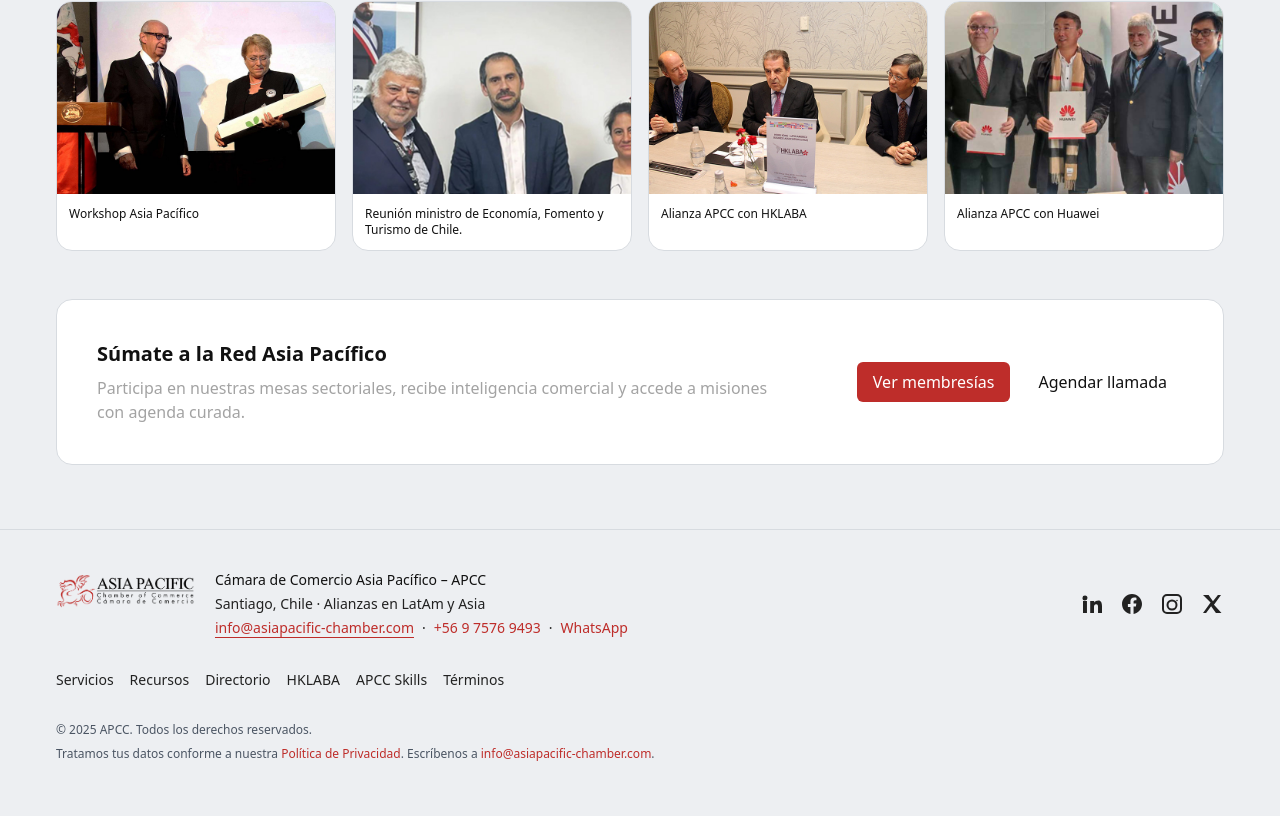
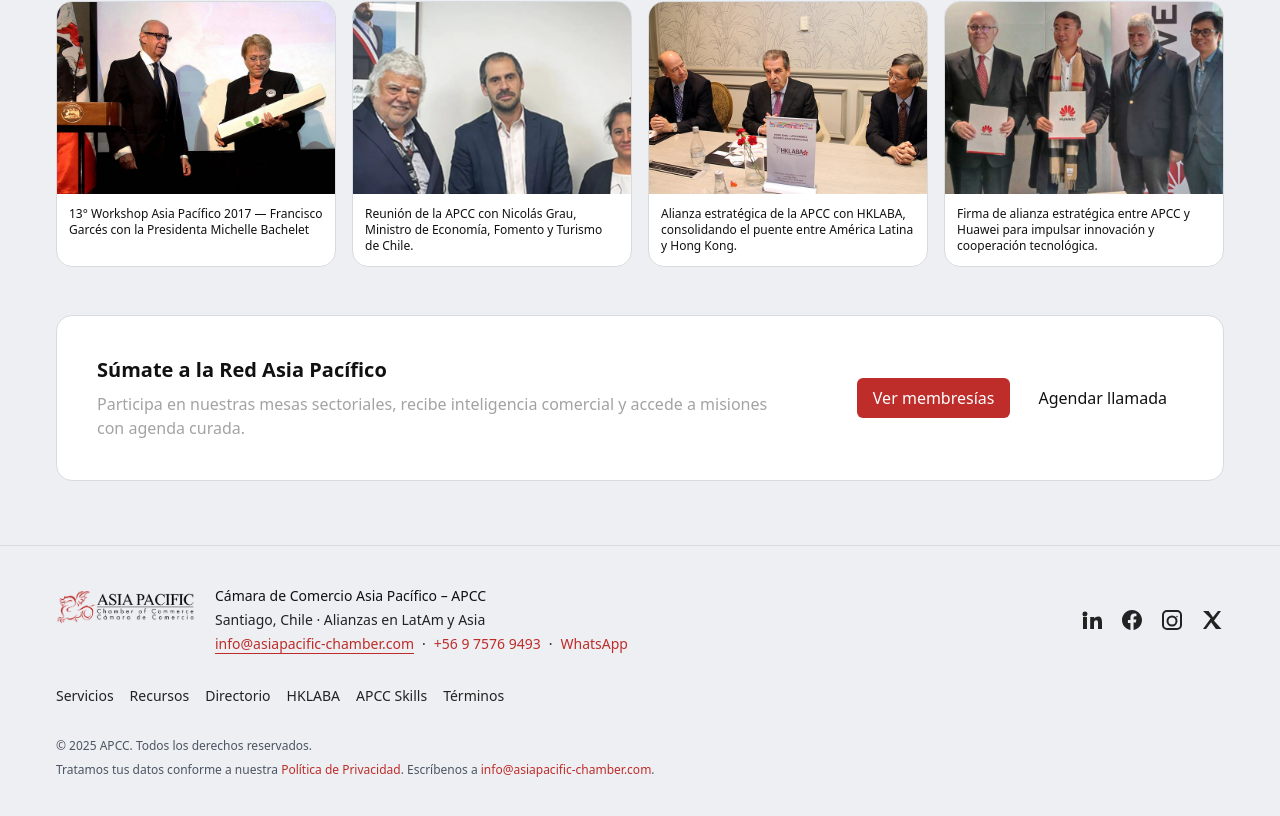
Before and after one commit to TronxGroup/APCC-Chamber, a Next.js app: page /quienes-somos in a window 1280 px wide. Shown: the part 3004-3820 px from the top of the page. Built offline with nearby package versions, Linux system fonts and the light colour scheme.

Commit message:
Update page.tsx

```diff
--- a/app/(routes)/quienes-somos/page.tsx
+++ b/app/(routes)/quienes-somos/page.tsx
@@ -316,10 +316,10 @@ export default function Page() {
         {/* Galería histórica (4 fotos) */}
         <div className="mt-10 grid grid-cols-2 md:grid-cols-4 gap-4">
           {[
-            { src: '/history/history_workshop.jpg', alt: 'Workshop Asia Pacífico' },
-            { src: '/history/history_ministro.jpg', alt: 'Reunión ministro de Economía, Fomento y Turismo de Chile.' },
-            { src: '/history/history_hklaba.jpg', alt: 'Alianza APCC con HKLABA' },
-            { src: '/history/history_alianza.jpg', alt: 'Alianza APCC con Huawei' },
+            { src: '/history/history_workshop.jpg', alt: '13° Workshop Asia Pacífico 2017 — Francisco Garcés con la Presidenta Michelle Bachelet' },
+            { src: '/history/history_ministro.jpg', alt: 'Reunión de la APCC con Nicolás Grau, Ministro de Economía, Fomento y Turismo de Chile.' },
+            { src: '/history/history_hklaba.jpg', alt: 'Alianza estratégica de la APCC con HKLABA, consolidando el puente entre América Latina y Hong Kong.' },
+            { src: '/history/history_alianza.jpg', alt: 'Firma de alianza estratégica entre APCC y Huawei para impulsar innovación y cooperación tecnológica.' },
           ].map((img) => (
             <figure
               key={img.src}
```
